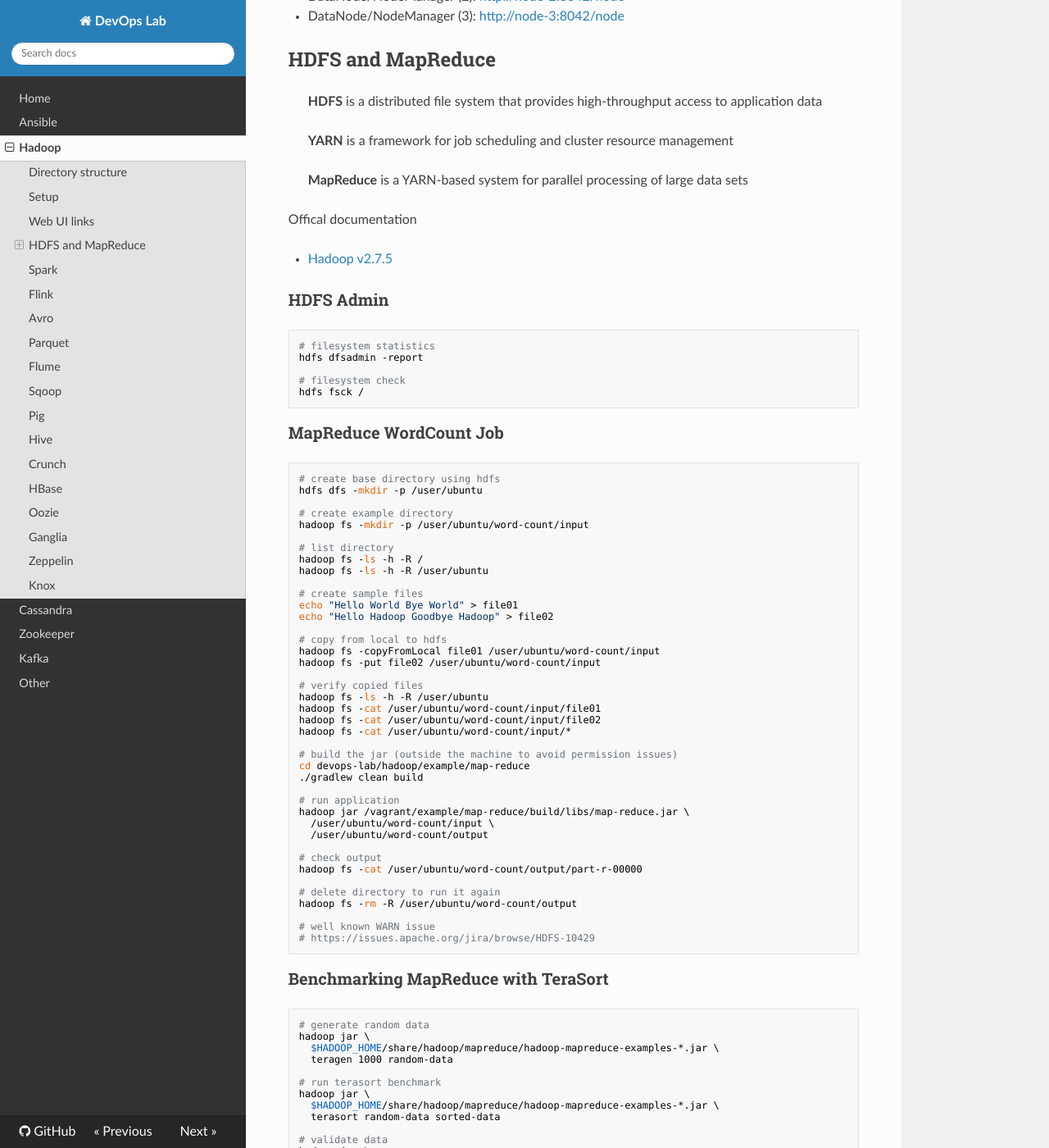
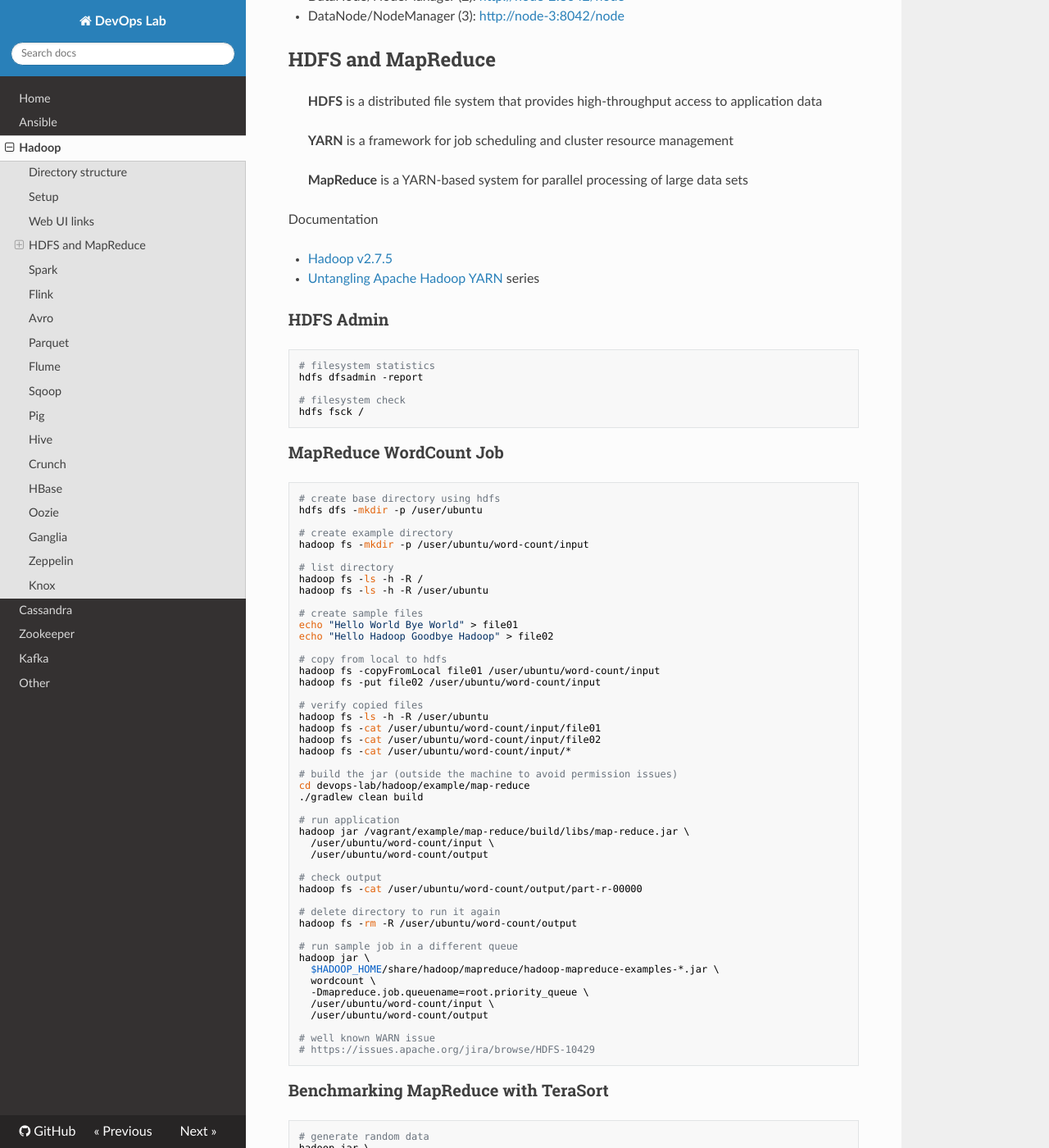
Before and after one commit to niqdev/devops, an MkDocs documentation site: the page built from docs/hadoop.md, in a window 1280 px wide and 1400 px high, scrolled down 1585 px. Shown: the whole window at 82% size. Built offline with MkDocs 1.6.1, drawn with Linux system fonts in a browser that asks for light colours; nearby versions of some CDN libraries; old or Windows-style settings are respelled for this version of MkDocs.

Commit message:
hadoop: setup fair scheduler

```diff
--- a/docs/hadoop.md
+++ b/docs/hadoop.md
@@ -78,9 +78,10 @@ Useful paths
 
 > **MapReduce** is a YARN-based system for parallel processing of large data sets
 
-Offical documentation
+Documentation
 
 * [Hadoop v2.7.5](http://hadoop.apache.org/docs/r2.7.5)
+* [Untangling Apache Hadoop YARN](http://blog.cloudera.com/blog/2015/09/untangling-apache-hadoop-yarn-part-1/) series
 
 ### HDFS Admin
 
@@ -133,6 +134,14 @@ hadoop fs -cat /user/ubuntu/word-count/output/part-r-00000
 
 # delete directory to run it again
 hadoop fs -rm -R /user/ubuntu/word-count/output
+
+# run sample job in a different queue
+hadoop jar \
+  $HADOOP_HOME/share/hadoop/mapreduce/hadoop-mapreduce-examples-*.jar \
+  wordcount \
+  -Dmapreduce.job.queuename=root.priority_queue \
+  /user/ubuntu/word-count/input \
+  /user/ubuntu/word-count/output
 
 # well known WARN issue
 # https://issues.apache.org/jira/browse/HDFS-10429
```
Also changed, not shown: docs/ansible.md (+1 -1 lines), 5 other files.
